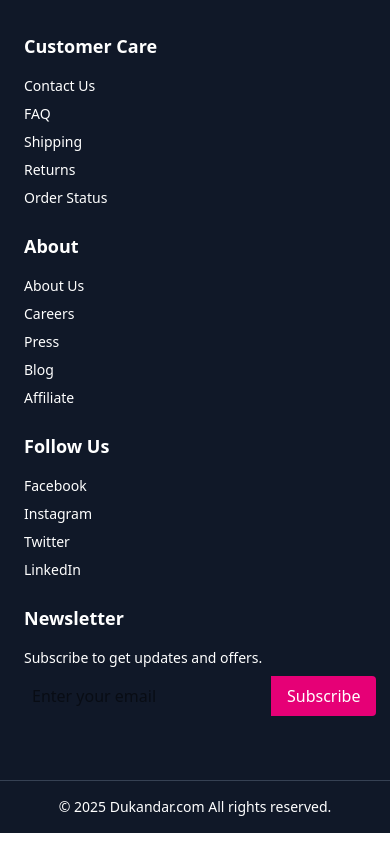
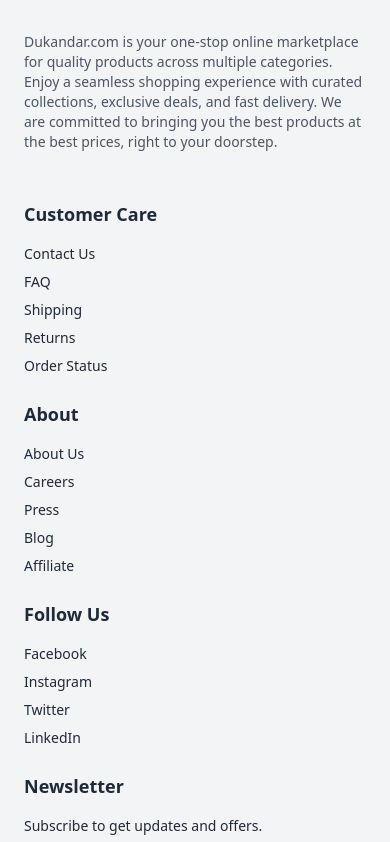
Before and after one commit to enayat-alt/Dukandar-project, a React (Vite) app: page / in a window 390 px wide. Shown: the part 880-1722 px from the top of the page. Built offline with nearby package versions, Linux system fonts and the light colour scheme; no server answers.

Commit message:
cardchanges

```diff
--- a/src/components/Footer.jsx
+++ b/src/components/Footer.jsx
@@ -1,18 +1,96 @@
+// import React from "react";
+
+// const Footer = () => {
+//   return (
+//     <footer className="bg-gray-900 text-white mt-10">
+//       <div className="max-w-7xl mx-auto px-6 py-10 grid grid-cols-1 sm:grid-cols-2 md:grid-cols-4 gap-6">
+//         {/* Customer Care */}
+//         <div>
+//           <h3 className="font-bold mb-4 text-lg">Customer Care</h3>
+//           <ul className="space-y-2 text-sm">
+//             <li>Contact Us</li>
+//             <li>FAQ</li>
+//             <li>Shipping</li>
+//             <li>Returns</li>
+//             <li>Order Status</li>
+//           </ul>
+//         </div>
+
+//         {/* About */}
+//         <div>
+//           <h3 className="font-bold mb-4 text-lg">About</h3>
+//           <ul className="space-y-2 text-sm">
+//             <li>About Us</li>
+//             <li>Careers</li>
+//             <li>Press</li>
+//             <li>Blog</li>
+//             <li>Affiliate</li>
+//           </ul>
+//         </div>
+
+//         {/* Social Links */}
+//         <div>
+//           <h3 className="font-bold mb-4 text-lg">Follow Us</h3>
+//           <ul className="space-y-2 text-sm">
+//             <li>Facebook</li>
+//             <li>Instagram</li>
+//             <li>Twitter</li>
+//             <li>LinkedIn</li>
+//           </ul>
+//         </div>
+
+//         {/* Newsletter */}
+//         <div>
+//           <h3 className="font-bold mb-4 text-lg">Newsletter</h3>
+//           <p className="text-sm mb-2">Subscribe to get updates and offers.</p>
+//           <div className="flex">
+//             <input
+//               type="email"
+//               placeholder="Enter your email"
+//               className="p-2 rounded-l text-black flex-1"
+//             />
+//             <button className="bg-pink-600 px-4 rounded-r hover:bg-pink-700">
+//               Subscribe
+//             </button>
+//           </div>
+//         </div>
+//       </div>
+
+//       {/* Bottom */}
+//       <div className="border-t border-gray-700 mt-6 py-4 text-center text-sm">
+//         &copy; {new Date().getFullYear()} Dukandar.com All rights reserved.
+//       </div>
+//     </footer>
+//   );
+// };
+
+// export default Footer;
+
+
 import React from "react";
 
 const Footer = () => {
   return (
-    <footer className="bg-gray-900 text-white mt-10">
+    <footer className="bg-gray-100 text-gray-800 mt-10">
       <div className="max-w-7xl mx-auto px-6 py-10 grid grid-cols-1 sm:grid-cols-2 md:grid-cols-4 gap-6">
+        {/* About paragraph */}
+        <div className="md:col-span-4 mb-6">
+          <p className="text-sm text-gray-600">
+            Dukandar.com is your one-stop online marketplace for quality products across multiple categories.
+            Enjoy a seamless shopping experience with curated collections, exclusive deals, and fast delivery.
+            We are committed to bringing you the best products at the best prices, right to your doorstep.
+          </p>
+        </div>
+
         {/* Customer Care */}
         <div>
           <h3 className="font-bold mb-4 text-lg">Customer Care</h3>
           <ul className="space-y-2 text-sm">
-            <li>Contact Us</li>
-            <li>FAQ</li>
-            <li>Shipping</li>
-            <li>Returns</li>
-            <li>Order Status</li>
+            <li className="hover:text-pink-600 cursor-pointer">Contact Us</li>
+            <li className="hover:text-pink-600 cursor-pointer">FAQ</li>
+            <li className="hover:text-pink-600 cursor-pointer">Shipping</li>
+            <li className="hover:text-pink-600 cursor-pointer">Returns</li>
+            <li className="hover:text-pink-600 cursor-pointer">Order Status</li>
           </ul>
         </div>
 
@@ -20,11 +98,11 @@
         <div>
           <h3 className="font-bold mb-4 text-lg">About</h3>
           <ul className="space-y-2 text-sm">
-            <li>About Us</li>
-            <li>Careers</li>
-            <li>Press</li>
-            <li>Blog</li>
-            <li>Affiliate</li>
+            <li className="hover:text-pink-600 cursor-pointer">About Us</li>
+            <li className="hover:text-pink-600 cursor-pointer">Careers</li>
+            <li className="hover:text-pink-600 cursor-pointer">Press</li>
+            <li className="hover:text-pink-600 cursor-pointer">Blog</li>
+            <li className="hover:text-pink-600 cursor-pointer">Affiliate</li>
           </ul>
         </div>
 
@@ -32,10 +110,10 @@
         <div>
           <h3 className="font-bold mb-4 text-lg">Follow Us</h3>
           <ul className="space-y-2 text-sm">
-            <li>Facebook</li>
-            <li>Instagram</li>
-            <li>Twitter</li>
-            <li>LinkedIn</li>
+            <li className="hover:text-pink-600 cursor-pointer">Facebook</li>
+            <li className="hover:text-pink-600 cursor-pointer">Instagram</li>
+            <li className="hover:text-pink-600 cursor-pointer">Twitter</li>
+            <li className="hover:text-pink-600 cursor-pointer">LinkedIn</li>
           </ul>
         </div>
 
@@ -47,9 +125,9 @@
             <input
               type="email"
               placeholder="Enter your email"
-              className="p-2 rounded-l text-black flex-1"
+              className="p-2 rounded-l border border-gray-300 flex-1 focus:outline-none"
             />
-            <button className="bg-pink-600 px-4 rounded-r hover:bg-pink-700">
+            <button className="bg-pink-600 px-4 rounded-r hover:bg-pink-700 text-white">
               Subscribe
             </button>
           </div>
@@ -57,8 +135,8 @@
       </div>
 
       {/* Bottom */}
-      <div className="border-t border-gray-700 mt-6 py-4 text-center text-sm">
-        &copy; {new Date().getFullYear()} Dukandar.com All rights reserved.
+      <div className="border-t border-gray-300 mt-6 py-4 text-center text-sm">
+        &copy; {new Date().getFullYear()} Dukandar.com. All rights reserved.
       </div>
     </footer>
   );
--- a/src/components/ProductCard.jsx
+++ b/src/components/ProductCard.jsx
@@ -1,11 +1,18 @@
-// src/components/ProductCard.jsx
+
 import React from "react";
-import { Link } from "react-router-dom";
+import { useNavigate } from "react-router-dom";
 
 const ProductCard = ({ product }) => {
+  const navigate = useNavigate();
+
+  const handleBuyNow = () => {
+    // Navigate to Product Details page
+    navigate(`/product/${product.id}`);
+  };
+
   return (
-    <div className="border rounded-md shadow hover:shadow-lg transition p-3">
-      <Link to={`/product/${product.id}`}>
+    <div className="border rounded-md shadow hover:shadow-lg transition p-3 flex flex-col justify-between">
+      <div>
         <img
           src={product.image}
           alt={product.title}
@@ -13,7 +20,15 @@
         />
         <h3 className="text-sm mt-2 font-medium truncate">{product.title}</h3>
         <p className="text-pink-600 font-semibold">₹{product.price}</p>
-      </Link>
+      </div>
+
+      {/* Buy Now button */}
+      <button
+        onClick={handleBuyNow}
+        className="mt-3 w-full bg-pink-600 text-white py-1 rounded hover:bg-pink-700"
+      >
+        Buy Now
+      </button>
     </div>
   );
 };
```
